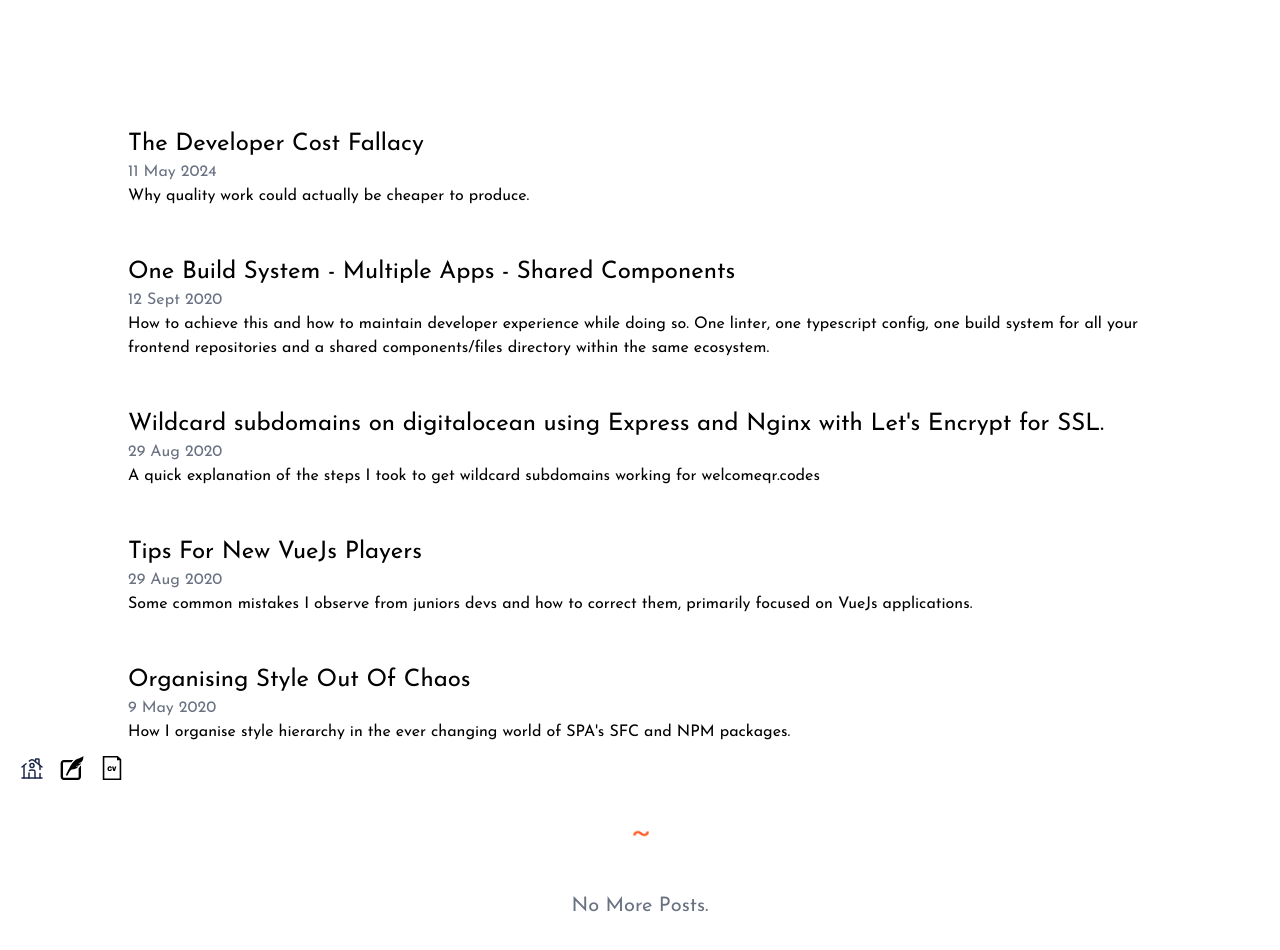
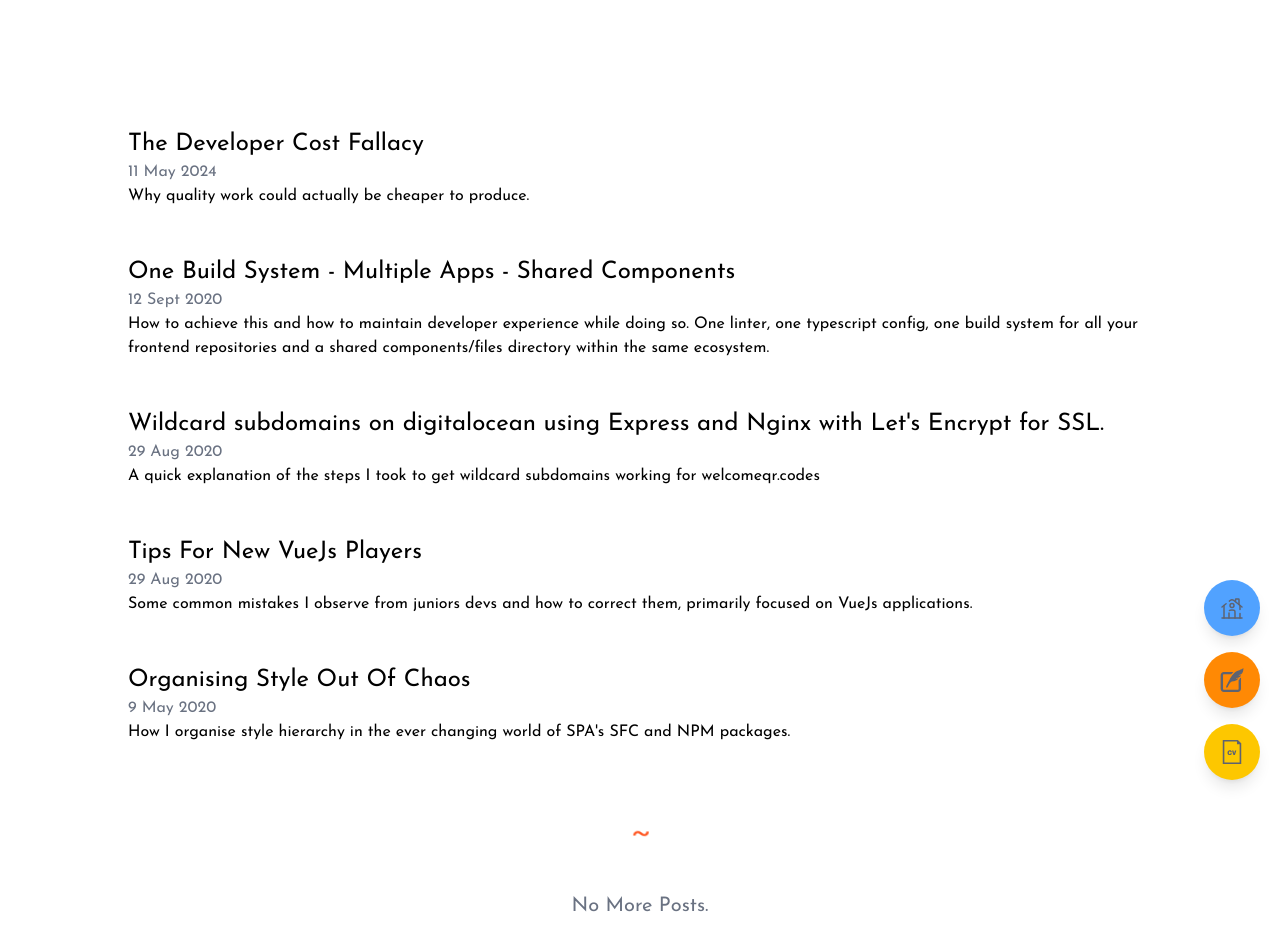
Before and after one commit to HamishClulee/mats-react-netlify, a React (Vite) app: page /blog in a window 1280 px wide. Shown: the top 950 px of the page. Built offline with nearby package versions, Linux system fonts and the light colour scheme; grey boxes are pictures that could not be loaded.

Commit message:
Imporve nav buttons

```diff
--- a/package.json
+++ b/package.json
@@ -15,6 +15,7 @@
   "dependencies": {
     "@babel/preset-react": "^7.26.3",
     "@tailwindcss/vite": "^4.0.6",
+    "classnames": "^2.5.1",
     "marked": "^15.0.7",
     "motion": "^12.4.2",
     "prismjs": "^1.29.0",
--- a/src/components/layout/page-nav.component.tsx
+++ b/src/components/layout/page-nav.component.tsx
@@ -2,19 +2,30 @@ import { Link } from "react-router-dom";
 import { HomeIcon } from "../svgs/home.icon.tsx";
 import { BlogIcon } from "../svgs/blog.icon.tsx";
 import { CvIcon } from "../svgs/cv.icon.tsx";
+import cn from "classnames";
+
+const ROUND_BUTTON_BASE =
+  "rounded-full p-4 cursor-pointer hover:bg-gray-100 focus:outline-none focus:shadow-outline shadow-lg transition duration-600 ease-in-out";
 
 export const PageNav = () => {
   return (
-    <div className="fixed bottom-5 left-5 flex flex-row space-x-4">
+    <div className="fixed bottom-5 right-5 flex flex-col space-y-4">
+      <button className={cn(ROUND_BUTTON_BASE, "bg-blue-400")}>
         <Link to="/">
           <HomeIcon />
         </Link>
+      </button>
+
+      <button className={cn(ROUND_BUTTON_BASE, "bg-orange-400")}>
         <Link to="/blog">
           <BlogIcon />
         </Link>
+      </button>
+      <button className={cn(ROUND_BUTTON_BASE, "bg-yellow-400")}>
         <Link to="/cv">
           <CvIcon />
         </Link>
+      </button>
     </div>
   );
 };
--- a/src/components/svgs/blog.icon.tsx
+++ b/src/components/svgs/blog.icon.tsx
@@ -1,3 +1,5 @@
+import { FILL_GRAY } from "./colors.ts";
+
 export const BlogIcon = () => (
   <svg
     version="1.1"
@@ -6,7 +8,7 @@ export const BlogIcon = () => (
     width="24"
     xmlns="http://www.w3.org/2000/svg"
     viewBox="0 0 512 512"
-    fill="#000000"
+    fill={FILL_GRAY}
   >
     <g id="SVGRepo_bgCarrier" strokeWidth="0"></g>
     <g
--- /dev/null
+++ b/src/components/svgs/colors.ts
@@ -0,0 +1 @@
+export const FILL_GRAY = "#5e6371";
--- a/src/components/svgs/cv.icon.tsx
+++ b/src/components/svgs/cv.icon.tsx
@@ -1,6 +1,8 @@
+import { FILL_GRAY } from "./colors.ts";
+
 export const CvIcon = () => (
   <svg
-    fill="#000000"
+    fill={FILL_GRAY}
     version="1.1"
     id="Capa_1"
     height={24}
--- a/src/components/svgs/home.icon.tsx
+++ b/src/components/svgs/home.icon.tsx
@@ -1,3 +1,5 @@
+import { FILL_GRAY } from "./colors.ts";
+
 export const HomeIcon = () => (
   <svg
     viewBox="0 0 24 24"
@@ -15,44 +17,44 @@ export const HomeIcon = () => (
     <g id="SVGRepo_iconCarrier">
       <path
         d="M22 22L2 22"
-        stroke="#1C274C"
+        stroke={FILL_GRAY}
         strokeWidth="1.5"
         strokeLinecap="round"
       ></path>
       <path
         d="M2 11L6.06296 7.74968M22 11L13.8741 4.49931C12.7784 3.62279 11.2216 3.62279 10.1259 4.49931L9.34398 5.12486"
-        stroke="#1C274C"
+        stroke={FILL_GRAY}
         strokeWidth="1.5"
         strokeLinecap="round"
       ></path>
       <path
         d="M15.5 5.5V3.5C15.5 3.22386 15.7239 3 16 3H18.5C18.7761 3 19 3.22386 19 3.5V8.5"
-        stroke="#1C274C"
+        stroke={FILL_GRAY}
         strokeWidth="1.5"
         strokeLinecap="round"
       ></path>
       <path
         d="M4 22V9.5"
-        stroke="#1C274C"
+        stroke={FILL_GRAY}
         strokeWidth="1.5"
         strokeLinecap="round"
       ></path>
       <path
         d="M20 9.5V13.5M20 22V17.5"
-        stroke="#1C274C"
+        stroke={FILL_GRAY}
         strokeWidth="1.5"
         strokeLinecap="round"
       ></path>
       <path
         d="M15 22V17C15 15.5858 15 14.8787 14.5607 14.4393C14.1213 14 13.4142 14 12 14C10.5858 14 9.87868 14 9.43934 14.4393M9 22V17"
-        stroke="#1C274C"
+        stroke={FILL_GRAY}
         strokeWidth="1.5"
         strokeLinecap="round"
         strokeLinejoin="round"
       ></path>
       <path
         d="M14 9.5C14 10.6046 13.1046 11.5 12 11.5C10.8954 11.5 10 10.6046 10 9.5C10 8.39543 10.8954 7.5 12 7.5C13.1046 7.5 14 8.39543 14 9.5Z"
-        stroke="#1C274C"
+        stroke={FILL_GRAY}
         strokeWidth="1.5"
       ></path>
     </g>
```
Also changed, not shown: 1 other file (tests, documents, lock files or other folders). Lines whose indentation alone changed are shown as unchanged.
